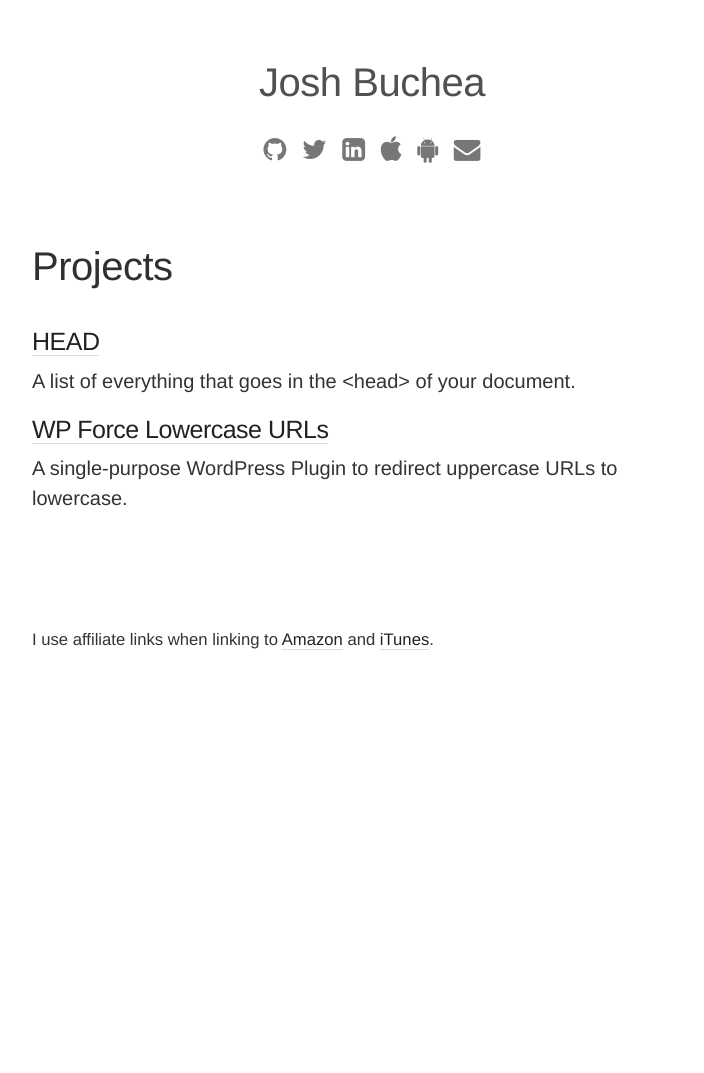
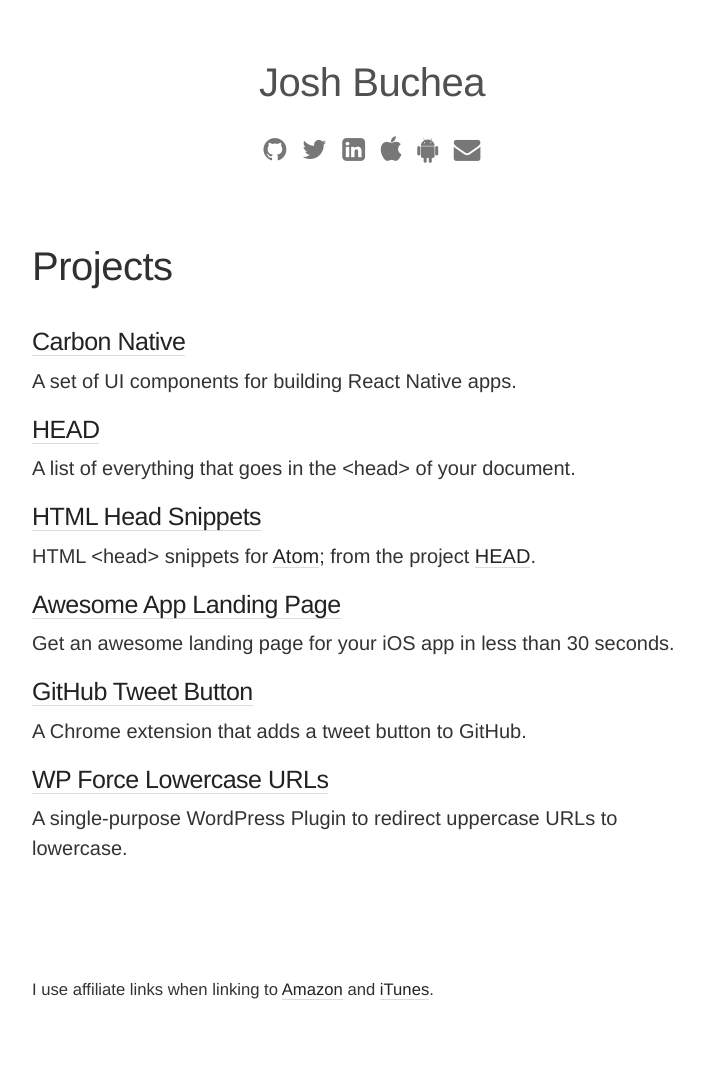
Before and after one commit to joshbuchea/joshbuchea.com, a Jekyll site: the page built from projects.md, in a window 1280 px wide. Shown: the whole page, without its empty margins (268-972 px from the left). Built offline with Jekyll 4.4.1, drawn with Linux system fonts in a browser that asks for light colours; nearby versions of some CDN libraries; before the commit the page ends 900 px from its top, so only the background shows below that.

Commit message:
Add projects, tweak markup & styles

```diff
--- a/projects.md
+++ b/projects.md
@@ -3,10 +3,45 @@
 title: Projects
 ---
 
-### [HEAD](https://github.com/joshbuchea/HEAD)
+<!--
+- [Carbon Native](https://github.com/carbon-native/carbon-native): A set of UI components for building React Native apps
+- [HEAD](https://github.com/joshbuchea/HEAD): A list of everything that goes in the &lt;head&gt; of your document
+- [HTML Head Snippets](#): HTML &lt;head&gt; snippets for [Atom](#); from the project [HEAD](#)
+- [Awesome App Landing Page](https://github.com/joshbuchea/awesome-app-landing-page): Get an awesome landing page for your iOS app in less than 30 seconds
+- [GitHub Tweet Button](https://github.com/joshbuchea/github-tweet-button): A chrome extension that adds a tweet button to GitHub
+- [WP Force Lowercase URLs](https://github.com/joshbuchea/wp-force-lowercase-urls): A single-purpose WordPress Plugin to redirect uppercase URLs to lowercase
+-->
 
-A list of everything that goes in the <head> of your document.
+<div class="projects">
+  <h3>
+    <a target="_blank" href="https://github.com/carbon-native/carbon-native">Carbon Native</a>
+  </h3>
+  <p>A set of UI components for building React Native apps.</p>
 
-### [WP Force Lowercase URLs](https://github.com/joshbuchea/wp-force-lowercase-urls)
+  <h3>
+    <a target="_blank" href="https://github.com/joshbuchea/HEAD">HEAD</a>
+  </h3>
+  <p>A list of everything that goes in the &lt;head&gt; of your document.</p>
 
-A single-purpose WordPress Plugin to redirect uppercase URLs to lowercase.
+  <h3>
+    <a target="_blank" href="https://atom.io/packages/html-head-snippets">HTML Head Snippets</a>
+  </h3>
+  <p>HTML &lt;head&gt; snippets for <a target="_blank" href="https://atom.io/">Atom</a>; from the project <a target="_blank" href="https://github.com/joshbuchea/HEAD">HEAD</a>.</p>
+
+  <h3>
+    <a target="_blank" href="https://github.com/joshbuchea/awesome-app-landing-page">Awesome App Landing Page</a>
+  </h3>
+  <p>Get an awesome landing page for your iOS app in less than 30 seconds.</p>
+
+  <h3>
+    <a target="_blank" href="https://github.com/joshbuchea/github-tweet-button">GitHub Tweet Button</a>
+  </h3>
+  <p>A Chrome extension that adds a tweet button to GitHub.</p>
+
+  <h3>
+    <a target="_blank" href="https://github.com/joshbuchea/wp-force-lowercase-urls">
+      WP Force Lowercase URLs
+    </a>
+  </h3>
+  <p>A single-purpose WordPress Plugin to redirect uppercase URLs to lowercase.</p>
+</div>
```
Also changed, not shown: index.html (+0 -35 lines).
